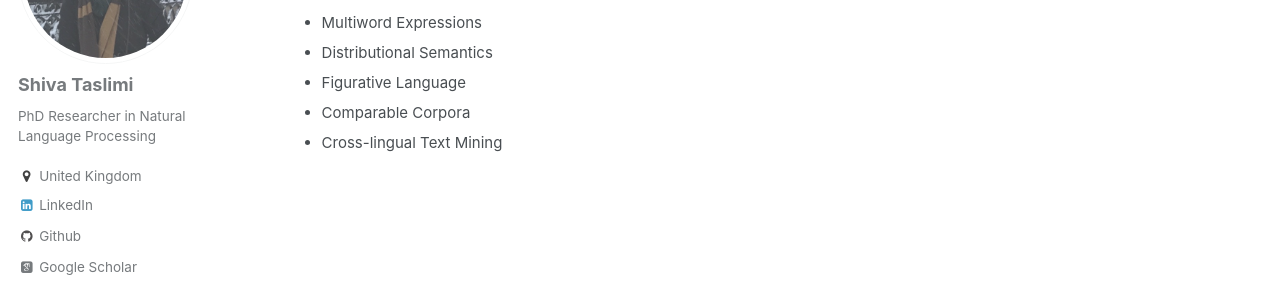
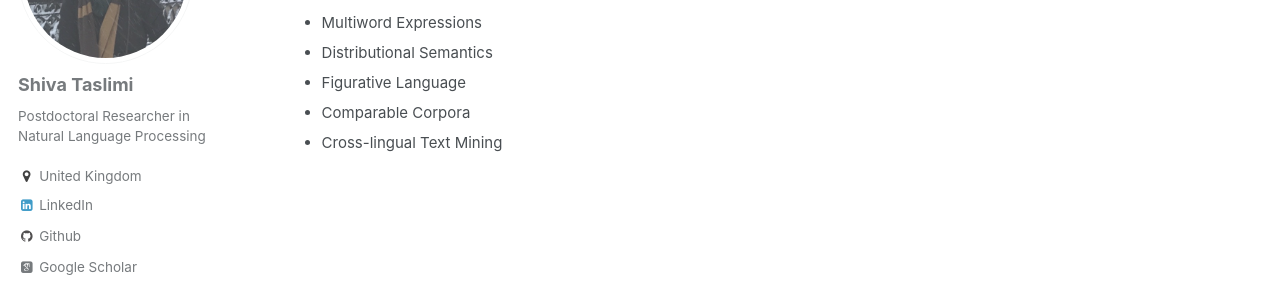
Before and after one commit to shivaat/shivaat.github.io, a Jekyll site: the page built from _pages/home.md, in a window 1280 px wide. Shown: the part 229-529 px from the top of the page. Built offline with Jekyll 4.4.1, drawn with Linux system fonts in a browser that asks for light colours; some web fonts are replaced.

Commit message:
bio updated

```diff
--- a/_config.yml
+++ b/_config.yml
@@ -80,7 +80,7 @@ analytics:
 author:
   name             : "Shiva Taslimi"
   avatar           : "profile.png"
-  bio              : "PhD Researcher in Natural Language Processing"
+  bio              : "Postdoctoral Researcher in Natural Language Processing"
   location         : "United Kingdom"
   employer         :
   googlescholar    : "https://scholar.google.com/citations?user=fZ9cwawAAAAJ&hl=en"
```
